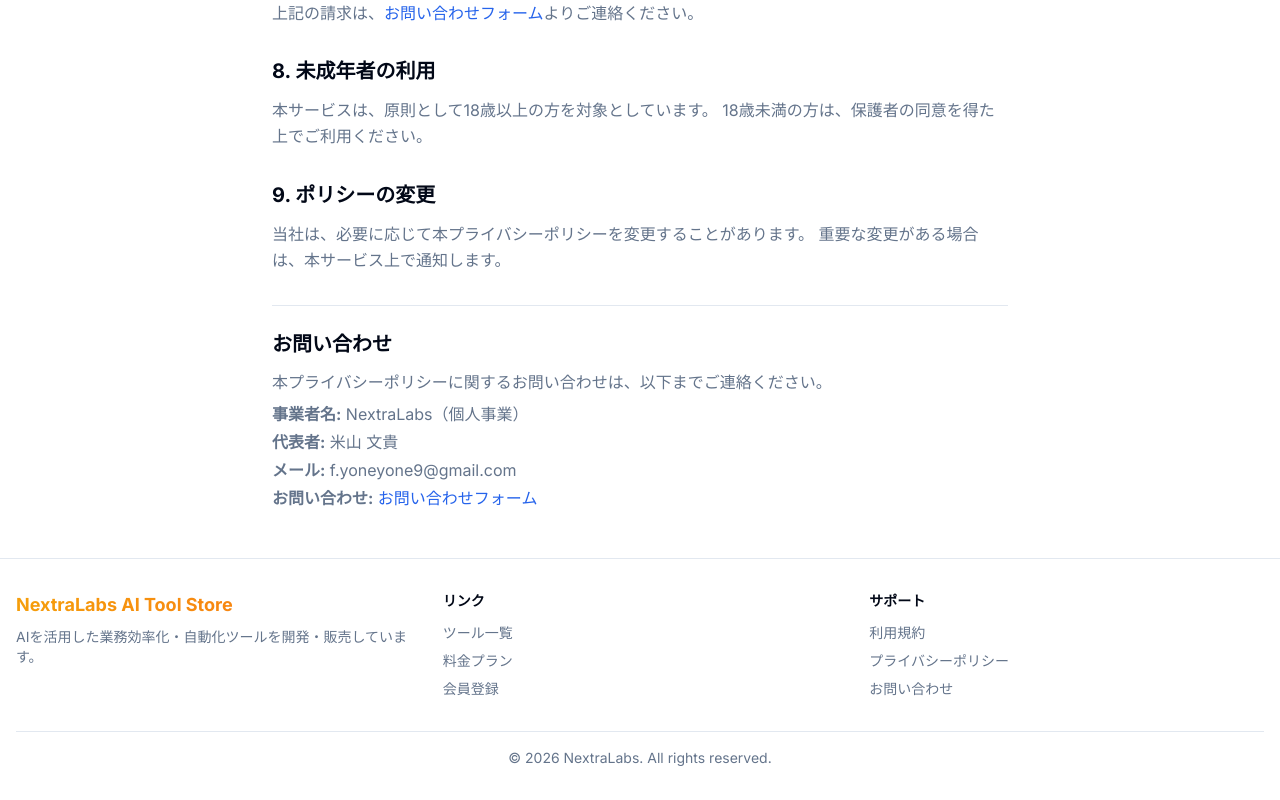
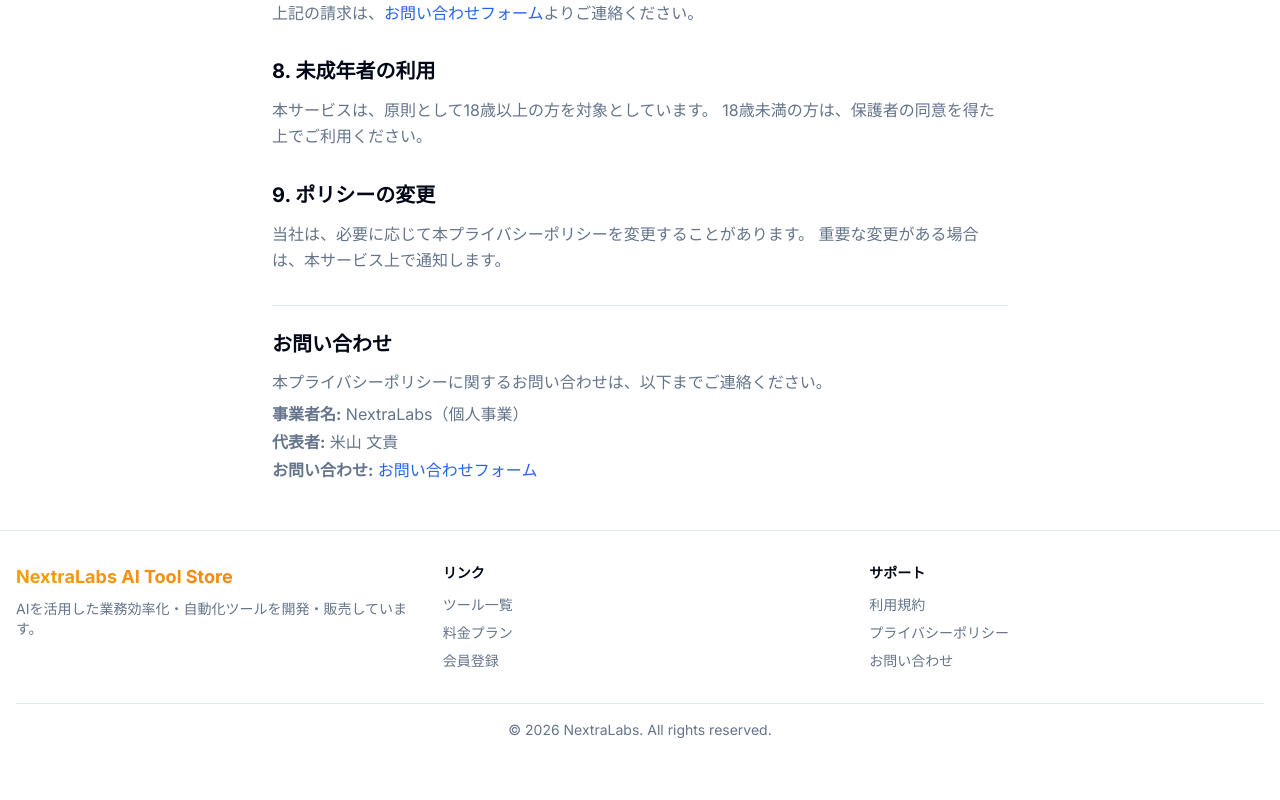
Before and after one commit to fyoneyone9-cyber/nextralabs-membership, a Next.js app: page /privacy in a window 1280 px wide. Shown: the part 2329-3129 px from the top of the page. After the commit the page ends 3101 px from the top, so only its background shows below. Built offline with nearby package versions, Linux system fonts and the light colour scheme; no server answers.

Commit message:
Remove email address from privacy policy and terms pages

```diff
--- a/src/app/privacy/page.tsx
+++ b/src/app/privacy/page.tsx
@@ -184,7 +184,6 @@ export default function PrivacyPage() {
           <div className="text-muted-foreground mt-2 space-y-1">
             <p><strong>事業者名:</strong> NextraLabs（個人事業）</p>
             <p><strong>代表者:</strong> 米山 文貴</p>
-            <p><strong>メール:</strong> f.yoneyone9@gmail.com</p>
             <p><strong>お問い合わせ:</strong> <Link href="/contact" className="text-primary hover:underline">お問い合わせフォーム</Link></p>
           </div>
         </section>
--- a/src/app/terms/page.tsx
+++ b/src/app/terms/page.tsx
@@ -122,7 +122,6 @@ export default function TermsPage() {
             <p><strong>事業者名:</strong> NextraLabs（個人事業）</p>
             <p><strong>代表者:</strong> 米山 文貴</p>
             <p><strong>所在地:</strong> 神奈川県海老名市</p>
-            <p><strong>メール:</strong> f.yoneyone9@gmail.com</p>
             <p><strong>お問い合わせ:</strong> <Link href="/contact" className="text-primary hover:underline">お問い合わせフォーム</Link></p>
           </div>
         </section>
```
